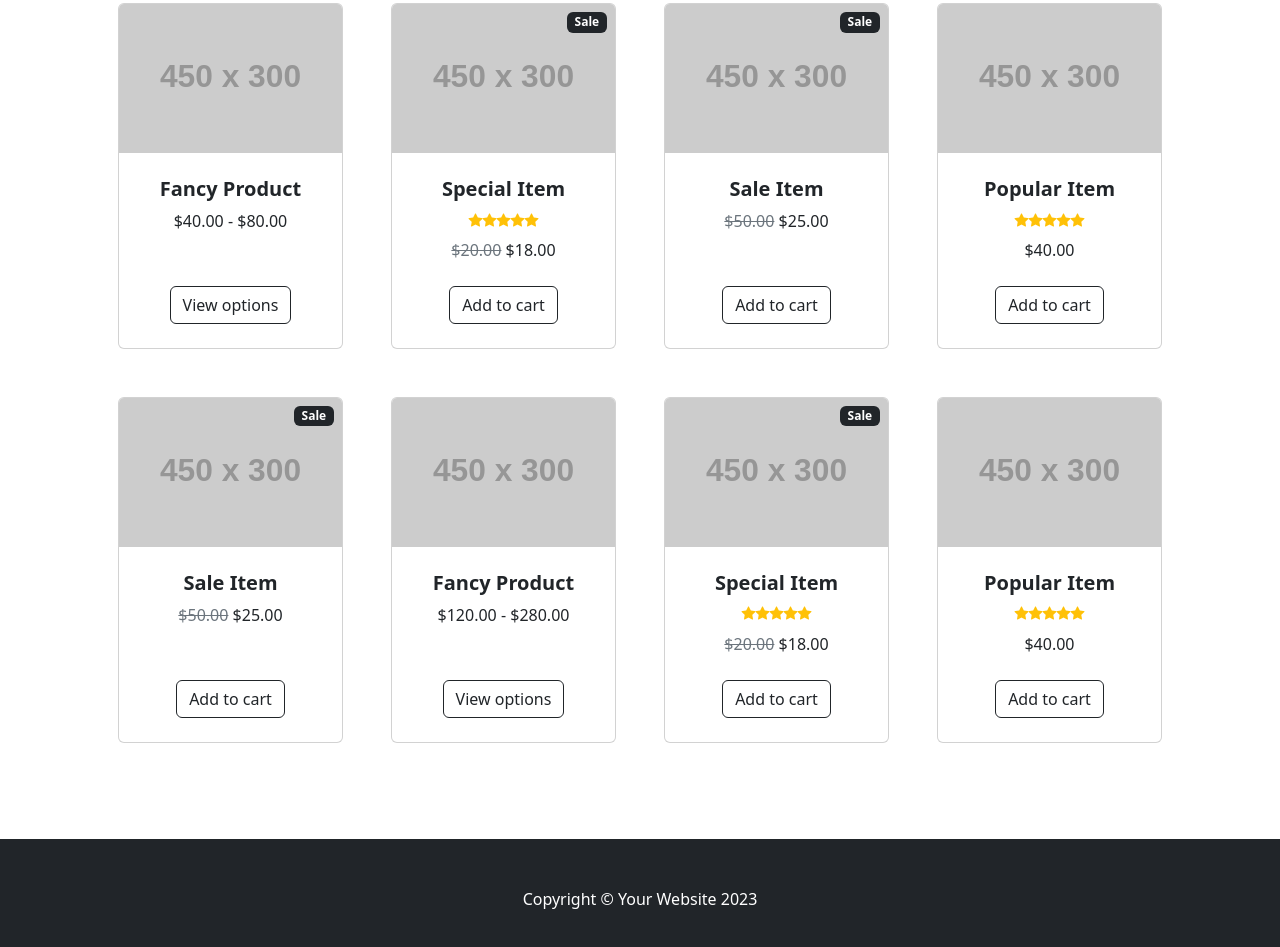
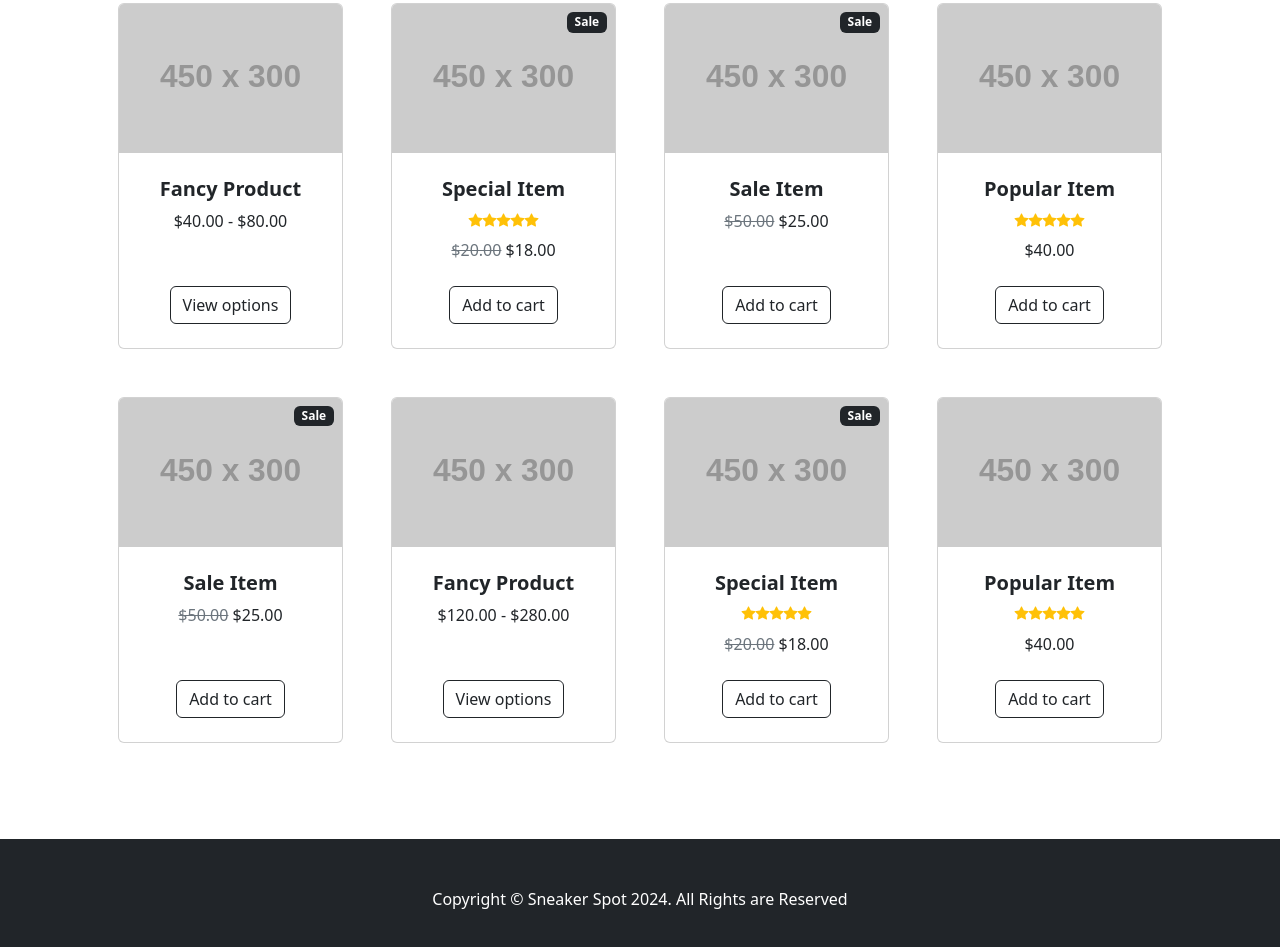
Before and after one commit to alden-olivero/full-stack-task, a plain HTML site: page index.html in a window 1280 px wide. Shown: the part 446-1393 px from the top of the page. Drawn offline with nearby package versions, Linux system fonts and the light colour scheme; placeholder pictures from the web are drawn by us.

Commit message:
Update index.html

```diff
--- a/index.html
+++ b/index.html
@@ -5,7 +5,7 @@
         <meta name="viewport" content="width=device-width, initial-scale=1, shrink-to-fit=no" />
         <meta name="description" content="" />
         <meta name="author" content="" />
-        <title>Shop Homepage - Start Bootstrap Template</title>
+        <title>Sneaker Spot</title>
         <!-- Favicon-->
         <link rel="icon" type="image/x-icon" href="assets/favicon.ico" />
         <!-- Bootstrap icons-->
@@ -257,7 +257,7 @@
         </section>
         <!-- Footer-->
         <footer class="py-5 bg-dark">
-            <div class="container"><p class="m-0 text-center text-white">Copyright &copy; Your Website 2023</p></div>
+            <div class="container"><p class="m-0 text-center text-white">Copyright &copy; Sneaker Spot 2024. All Rights are Reserved</p></div>
         </footer>
         <!-- Bootstrap core JS-->
         <script src="https://cdn.jsdelivr.net/npm/bootstrap@5.2.3/dist/js/bootstrap.bundle.min.js"></script>
```
